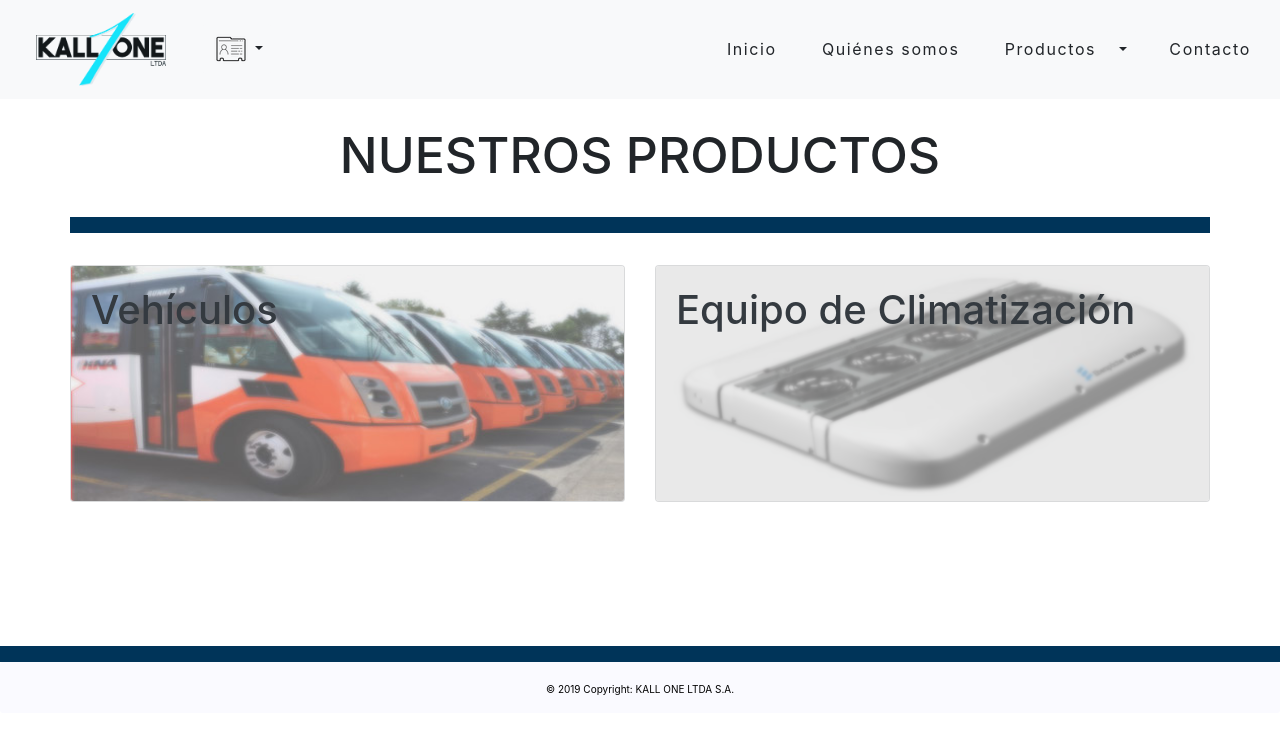
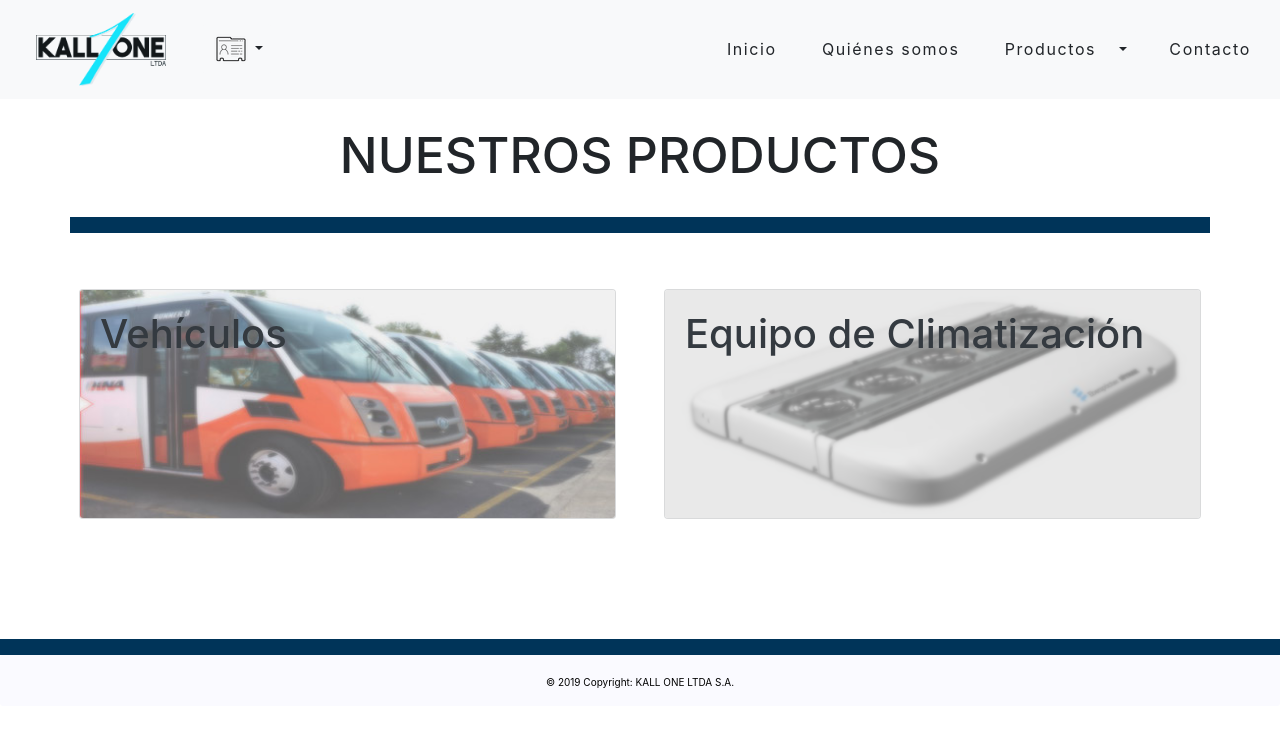
Before and after one commit to jamalamar/KallOne, a React (Create React App) app: page /Productos in a window 1280 px wide. Shown: the top 734 px of the page. Built offline with nearby package versions, Linux system fonts and the light colour scheme.

Commit message:
fixed padding productos

```diff
--- a/src/Views/Productos.js
+++ b/src/Views/Productos.js
@@ -15,8 +15,8 @@ function Productos(){
 				<h1 style={style.title}>NUESTROS PRODUCTOS</h1>
 				<div style={style.divisionTwo}></div>
 
-				<Row>
-					<Col>
+				<Row >
+					<Col lg={true} style={style.col}>
 						<Card className="bg-light text-dark" as={Link} to="/Vehículos">
 						  <Card.Img src="Assets/transfer2/runners.jpg" alt="Camiones" stlyle={style.cardImg} />
 						  <Card.ImgOverlay>
@@ -34,8 +34,8 @@ function Productos(){
 
 
 
-					<Col>
-						<Card className="bg-light text-dark" as={Link} to="/Climatización">
+					<Col lg={true} style={style.col}>
+						<Card className="bg-light text-dark" as={Link} to="/Climatización" lg={true}>
 						  <Card.Img src="Assets/transfer2/airCond.png" alt="Equipo de climatización" stlyle={style.cardImg} />
 						  <Card.ImgOverlay >
 						    <h1 className="mb-3" stlyle={style.cardTitle}>Equipo de Climatización</h1>
@@ -70,7 +70,13 @@ const style = {
 	  },
 	  container: {
 	  	margin: 'auto',
-	  	padding: '0em 0em 7em 0em'
+	  	padding: '0em 0em 4em 0em'
+	  },
+	  col: {
+	  	padding: '1.5em'
+	  },
+	  card: {
+	  	width: '100%'
 	  },
 	  cardText: {
 	  	textAlign: 'justify'
```
Also changed, not shown: public/Assets/transfer2/linners.jpg.
